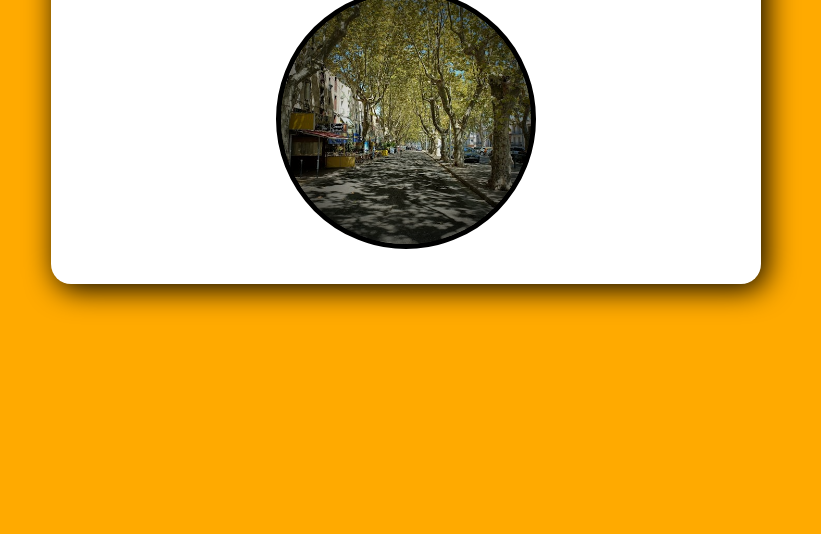
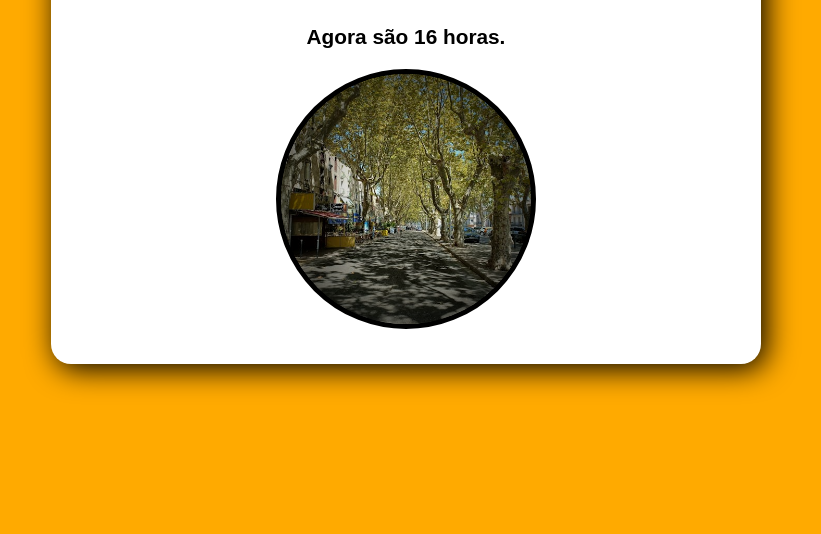
Before and after one commit to Davi0A/javascript, a plain HTML site: page aula12/proj01/index.html in a window 1280 px wide. Shown: the part 266-800 px from the top of the page, without its empty margins (234-1055 px from the left). Drawn offline with Linux system fonts and the light colour scheme.

Commit message:
Update style.css

```diff
--- a/aula12/proj01/style.css
+++ b/aula12/proj01/style.css
@@ -10,7 +10,7 @@ body {
     width: 100vw;
     height: 100vh;
     background-color: black;
-    /* overflow: hidden; */
+    overflow: hidden;
 }
 
 section {
@@ -22,7 +22,7 @@ section {
 
 main {
     position: absolute;
-    top: 40%;
+    top: 50%;
     left: 50%;
     transform: translate(-50%, -50%);
 
@@ -111,7 +111,5 @@ h3 {
         border-radius: 0px;
     }
 
-    .erro {
 
-    }
 }
```
